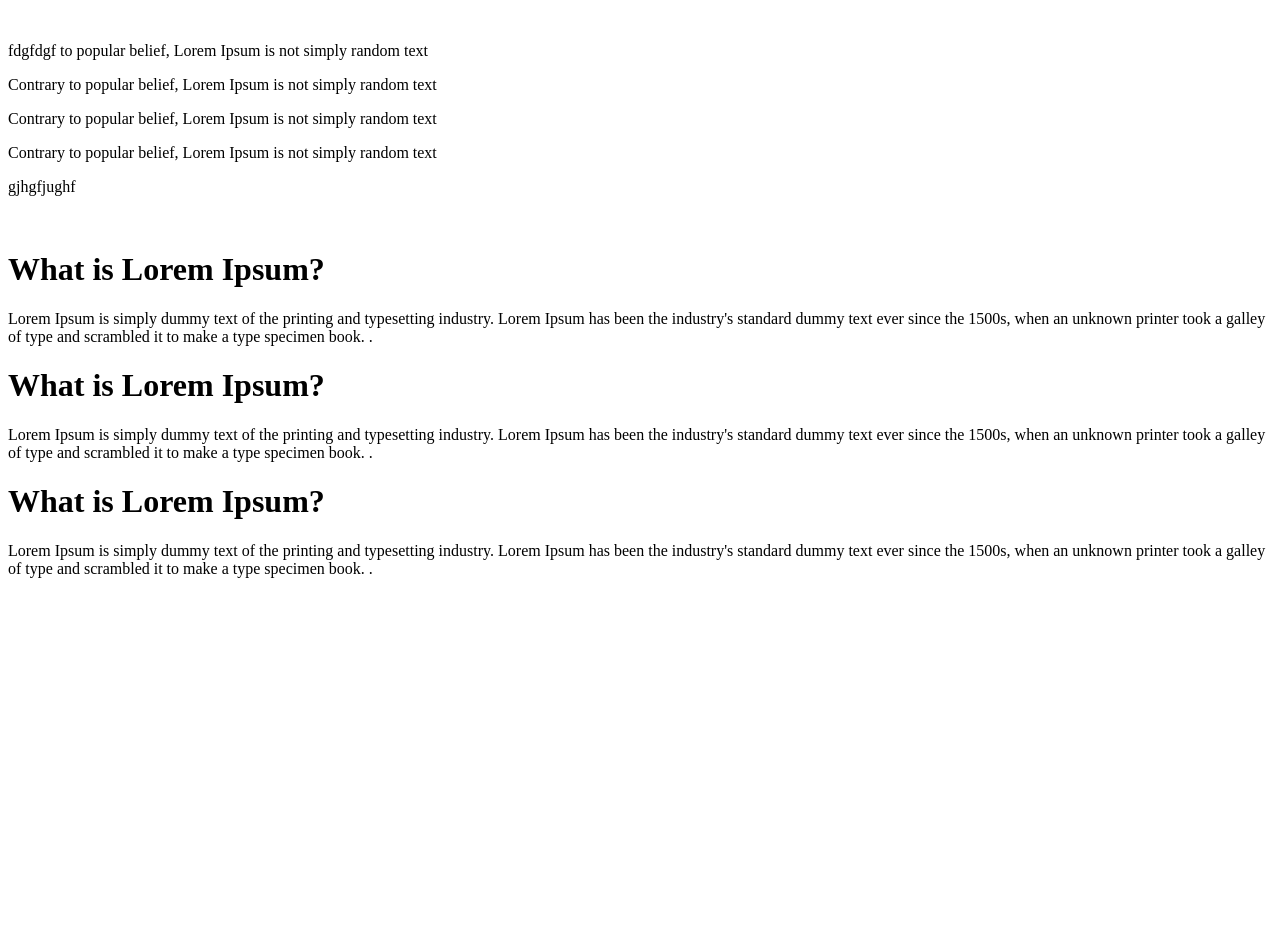
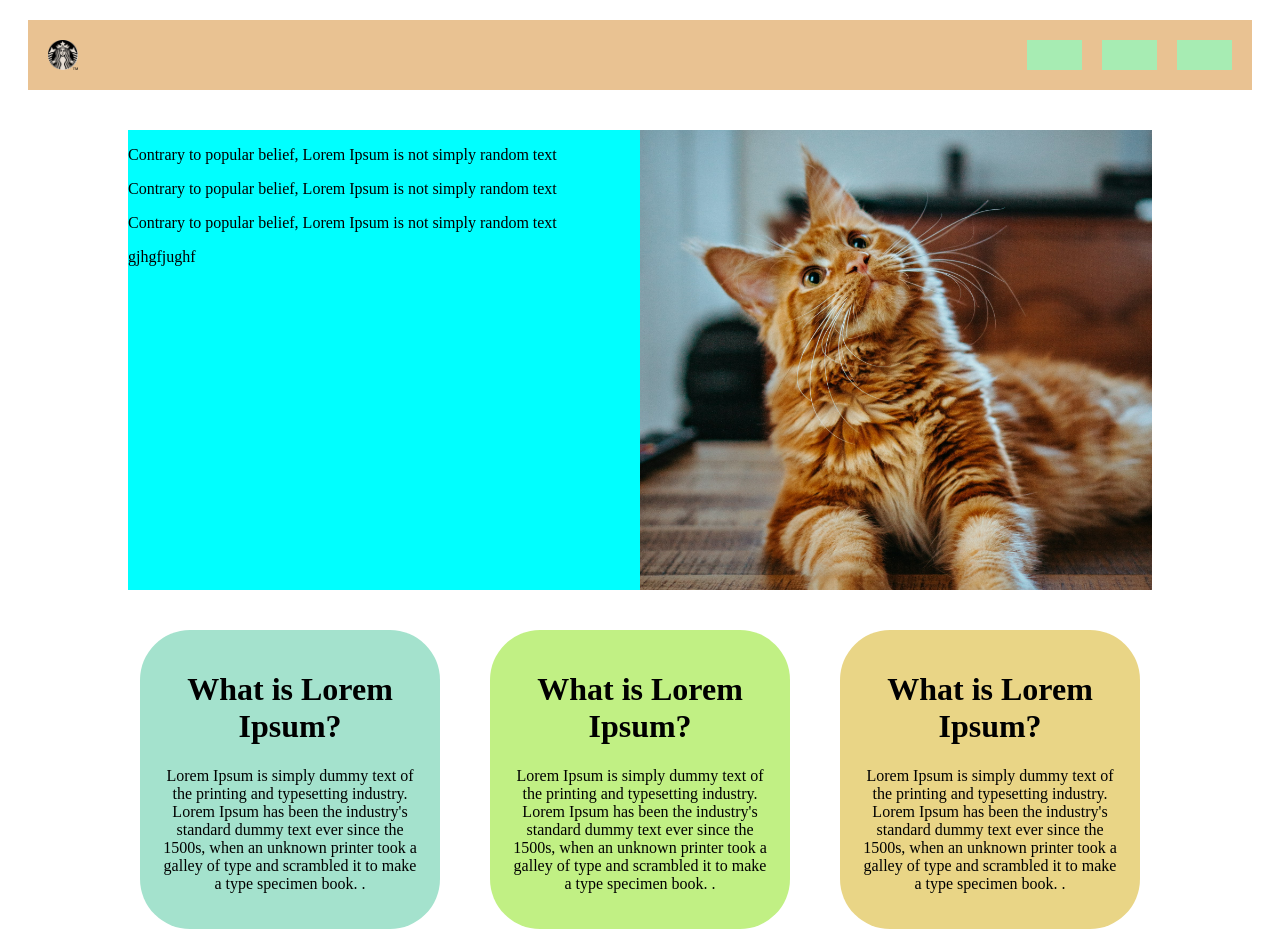
Before and after one commit to vijithabs/mac, a plain HTML site: page index.html in a window 1280 px wide. Before the commit the page ends 800 px from the top, so only its background shows below. Drawn offline with Linux system fonts and the light colour scheme.

Commit message:
second command for mac

```diff
--- a/index.html
+++ b/index.html
@@ -5,13 +5,13 @@
     <meta charset="UTF-8">
     <meta name="viewport" content="width=device-width, initial-scale=1.0">
     <title>mac document</title>
-    <link rel="stylesheet" href="mac.css">
+    <link rel="stylesheet" href="style.css">
 </head>
 
 <body>
     <div class="box">
         <div class="circle">
-            <img class="img2" src="Starbucks_Corporation_Logo_2011.svg-e1657703028844.avif" alt="">
+            <img class="img2" src="./images/starbucks.png" alt="">
         </div>
 
 
@@ -26,7 +26,7 @@
 
     <div class="container">
         <div class="text">
-            <p class="rr" id="rrr">fdgfdgf to popular belief, Lorem Ipsum is not simply random text</p>
+            <!-- <p class="rr" id="rrr">fdgfdgf to popular belief, Lorem Ipsum is not simply random text</p> -->
             <p>Contrary to popular belief, Lorem Ipsum is not simply random text</p>
             <p>Contrary to popular belief, Lorem Ipsum is not simply random text</p>
             <p>Contrary to popular belief, Lorem Ipsum is not simply random text</p>
@@ -37,7 +37,7 @@
         </div>
 
         <div class="cat-img">
-            <img class="cat" src="cat.png" alt="">
+            <img class="cat" src="./images/amber-kipp-75715CVEJhI-unsplash (1).jpg" alt="">
         </div>
     </div>
 
--- a/style.css
+++ b/style.css
@@ -84,6 +84,7 @@
 .text {
     flex: 1;
     background-color: aqua;
+    align-items: center;
 
 
 }
```
Also changed, not shown: images/amber-kipp-75715CVEJhI-unsplash (1).jpg (added), images/starbucks.png (added).
